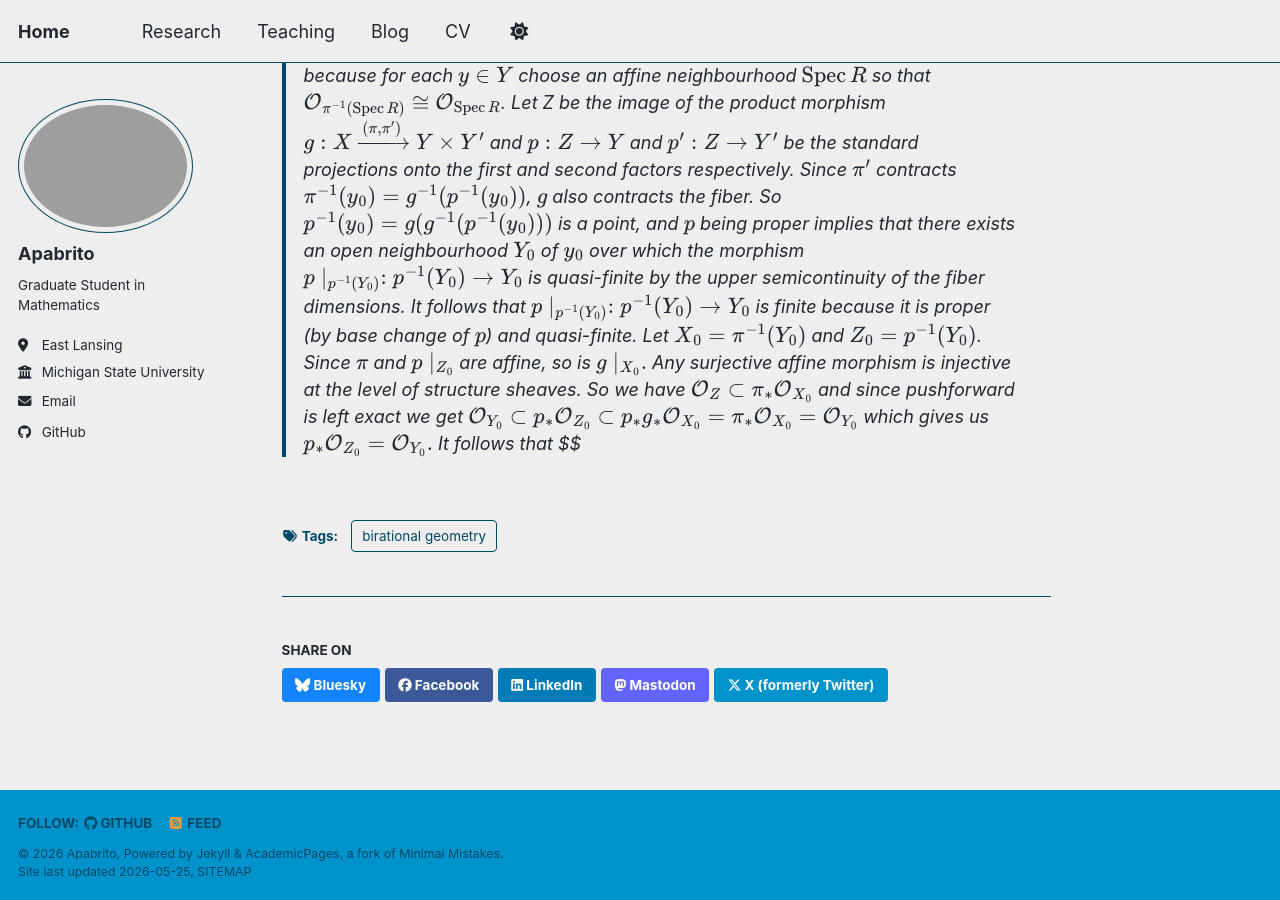
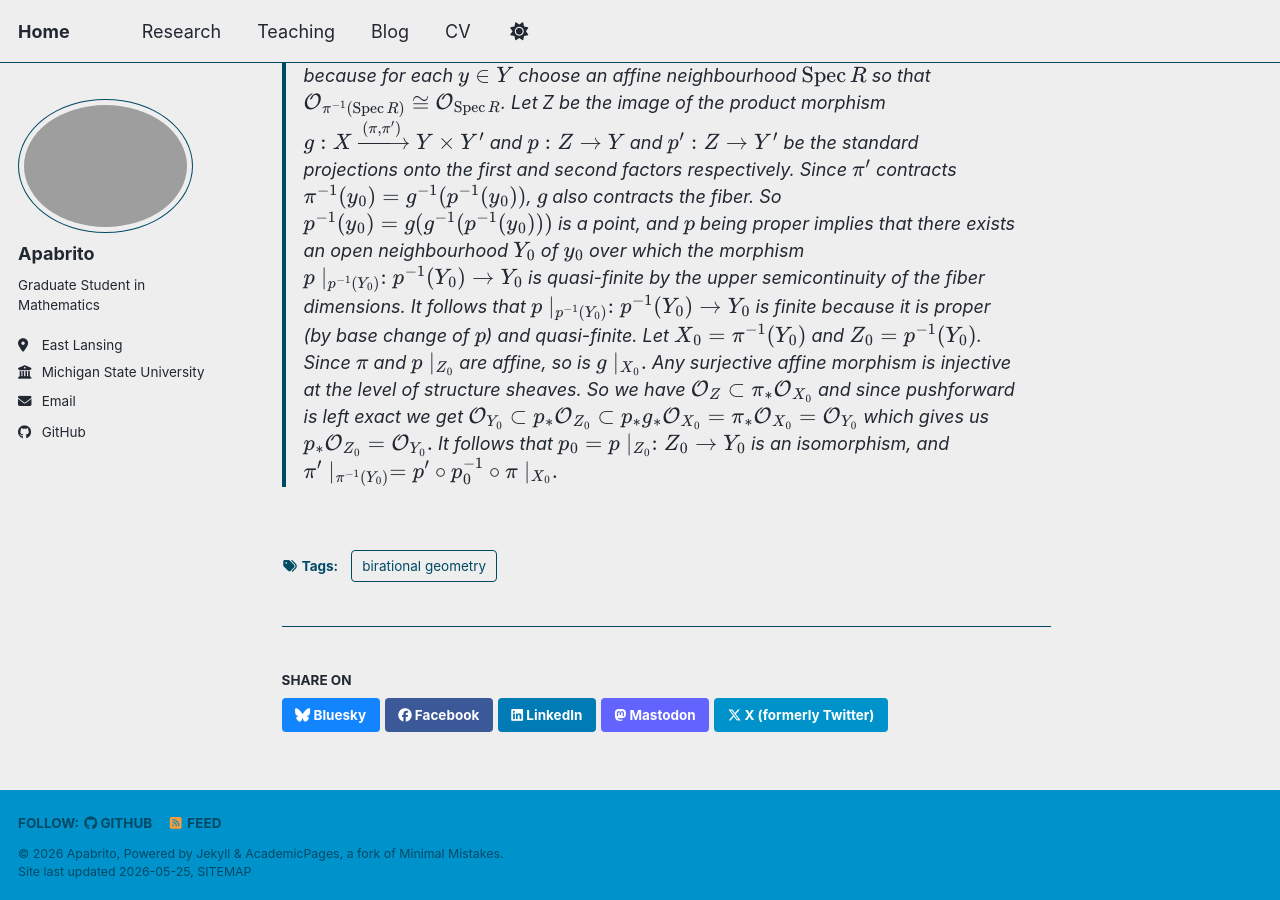
Before and after one commit to apabrito1/apabrito1.github.io, a Jekyll site: the page built from _posts/2012-08-14-blog-post-1.md, in a window 1280 px wide and 900 px high, scrolled down 1162 px. Built offline with Jekyll 4.4.1, drawn with Linux system fonts in a browser that asks for light colours; a script bundle is joined from its source files by our own code; library files that are not in the unit come from our copies.

Commit message:
Update 2012-08-14-blog-post-1.md

```diff
--- a/_posts/2012-08-14-blog-post-1.md
+++ b/_posts/2012-08-14-blog-post-1.md
@@ -31,4 +31,4 @@ Now let us prove the following **rigidity lemma** which is crucial in most of th
 > **Proof.**
 >  The isomorphism $\pi_ *\O_X\cong \O_Y$ ensures that $\pi$ is surjective (and also affine) because for each $y\in Y$ choose an affine neighbourhood $\Spec R$ so that $\O_{\pi^{-1}(\Spec R)}\cong \O_{\Spec R}$. Let Z be the image of the product morphism $g: X\xrightarrow{(\pi,\pi')} Y\times Y'$ and $p:Z\to Y$ and $p':Z\to Y'$ be the standard projections onto the first and second factors respectively. Since $\pi'$ contracts $\pi^{-1}(y_0)=g^{-1}(p^{-1}(y_0))$, $g$ also contracts the fiber. So $p^{-1}(y_0)=g(g^{-1}(p^{-1}(y_0)))$ is a point, and $p$ being proper implies that there exists an open neighbourhood $Y_0$ of $y_0$ over which the morphism $p\mid_{p^{-1}(Y_0)}:p^{-1}(Y_0)\to Y_0$ is quasi-finite by the upper semicontinuity of the fiber dimensions. It follows that $p\mid_{p^{-1}(Y_0)}:p^{-1}(Y_0)\to Y_0$ is finite because it is proper (by base change of $p$) and quasi-finite. Let $X_0=\pi^{-1}(Y_0)$ and $Z_0=p^{-1}(Y_0)$. Since $\pi$ and $p\mid_{Z_0}$ are affine, so is $g\mid_{X_0}.$ Any surjective affine morphism is injective at the level of structure sheaves. So we have $\O_Z \subset \pi_ *\O_{X_0}$ and since pushforward is left exact we get
 > $$ \O_{Y_0}\subset p_ *\O_{Z_0} \subset p_ * g_ * \O_{X_0}=\pi_ * \O_{X_0}=\O_{Y_0}$$
-> which gives us $p_ *\O_{Z_0}=\O_{Y_0}.$ It follows that $$
+> which gives us $p_ *\O_{Z_0}=\O_{Y_0}.$ It follows that $p_0=p\mid_{Z_0}: Z_0\to Y_0$ is an isomorphism, and $\pi'\mid_{\pi^{-1}(Y_0)}=p'\circ p_0^{-1}\circ \pi\mid_{X_0}.$
```
